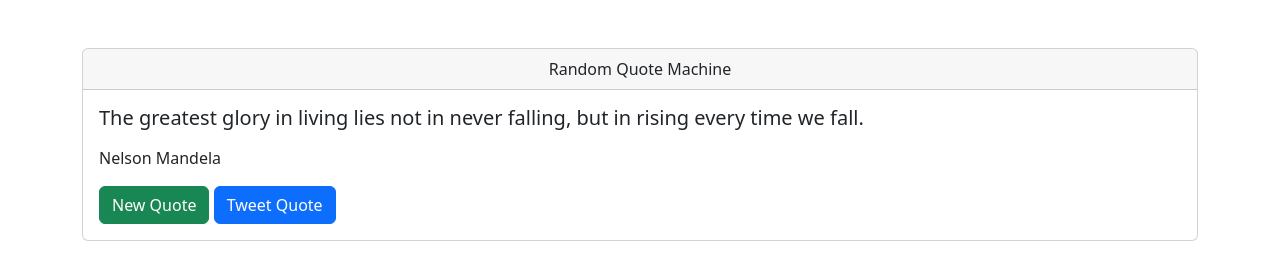
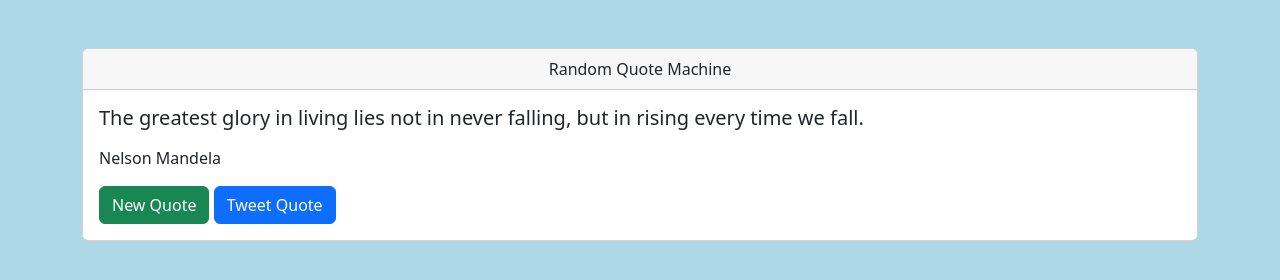
Before and after one commit to btruj/Random-Quote-Machine, a plain HTML site: page index.html in a window 1280 px wide. Drawn offline with nearby package versions, Linux system fonts and the light colour scheme.

Commit message:
Update index.html

```diff
--- a/index.html
+++ b/index.html
@@ -44,7 +44,7 @@
 
 </head>
 
-<body bgcolor="lightblue">
+<body style="background-color:lightblue">
     <div class="container">
         <div class="row py-5">
             <div class="col-md-8 offset-md-2"></div>
```
